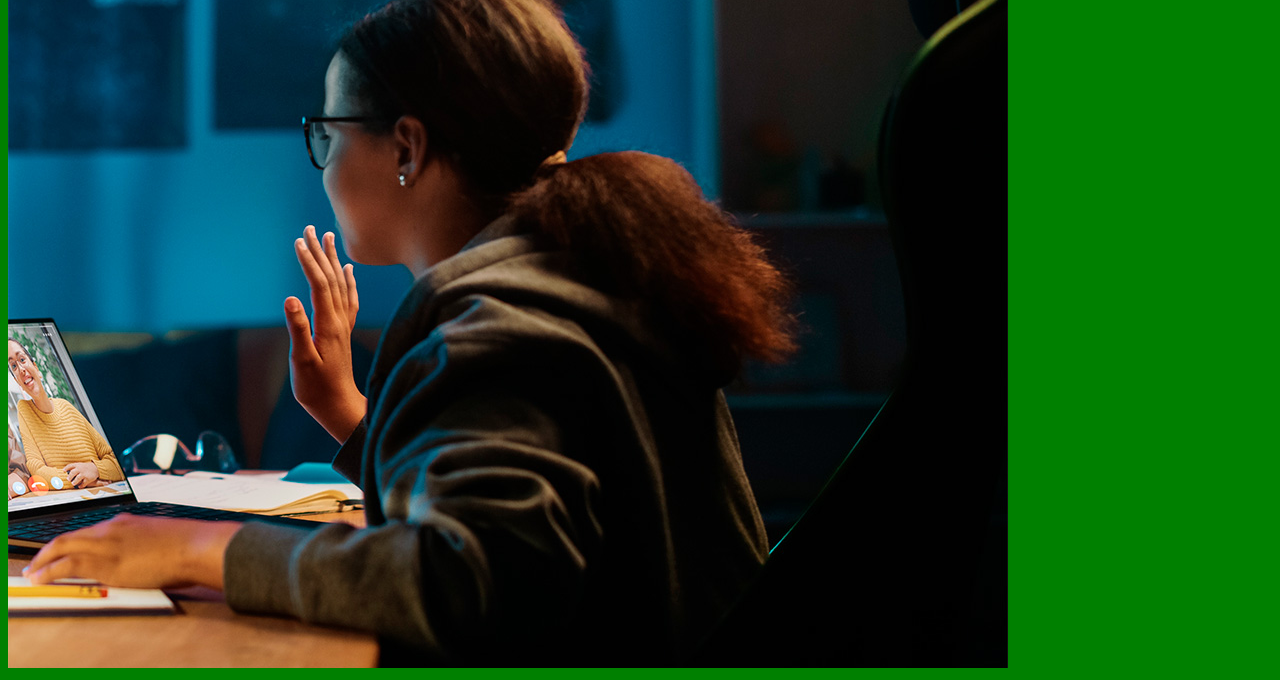
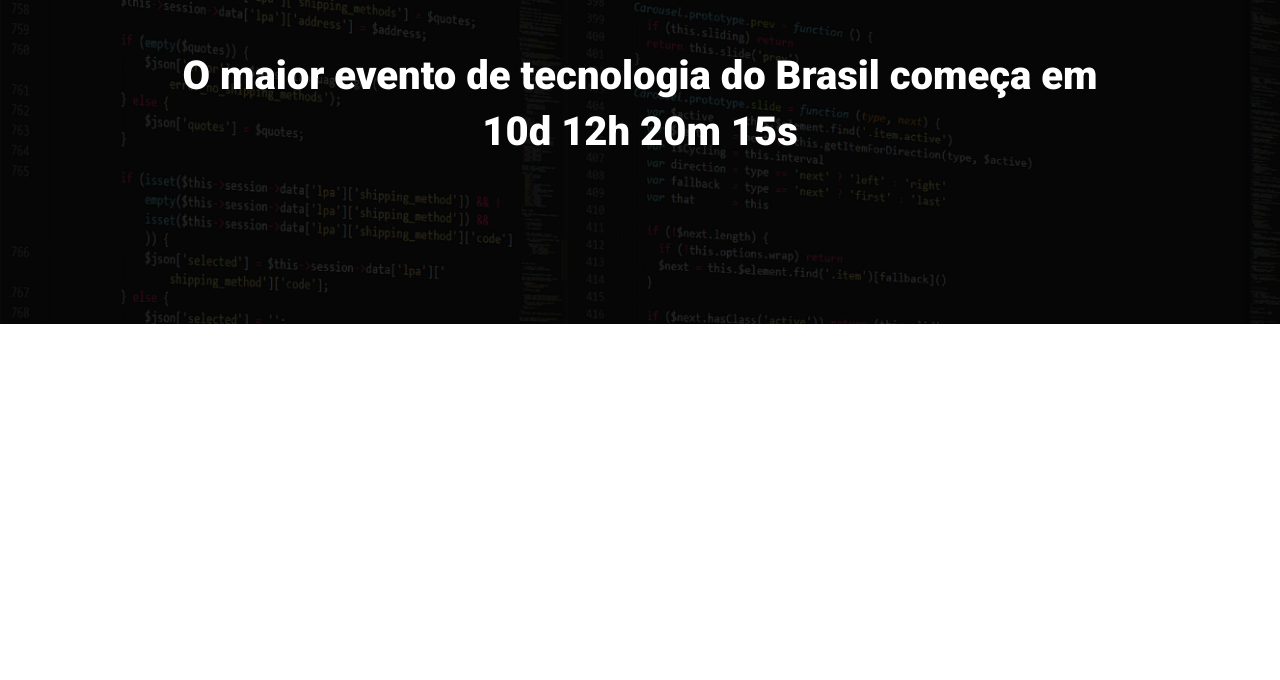
Before and after one commit to Albert5a/ebac_talks, a website built with Parcel: page src/index.html in a window 1280 px wide. Shown: the part 160-840 px from the top of the page. After the commit the page ends 800 px from the top, so only its background shows below. Built offline with nearby package versions, Linux system fonts and the light colour scheme.

Commit message:
configurando _hero

```diff
--- a/src/index.html
+++ b/src/index.html
@@ -4,12 +4,21 @@
     <meta charset="UTF-8">
     <meta http-equiv="X-UA-Compatible" content="IE=edge">
     <meta name="viewport" content="width=device-width, initial-scale=1.0">
-    <title>EBAC Talk</title>
+    <link rel="preconnect" href="https://fonts.googleapis.com">
+    <link rel="preconnect" href="https://fonts.gstatic.com" crossorigin>
+    <link href="https://fonts.googleapis.com/css2?family=Roboto:wght@400;700;900&display=swap" rel="stylesheet">
+    <title>EBAC Talks</title>
     <link rel="stylesheet" href="styles/main.scss">
 </head>
 <body>
-    <h1>Olá</h1>
-    <img src="./images/backend.png" alt="">
+    <header class="hero">
+        <div class="container">
+            <img class="hero__logo" src="images/ebac_logo.svg" alt="EBAC">
+            <p class="hero__text">
+                O maior evento de tecnologia do Brasil começa em 10d 12h 20m 15s
+            </p>
+        </div>
+    </header>
 
     <script src="scripts/main.js"></script>
 </body>
--- /dev/null
+++ b/src/styles/_hero.scss
@@ -0,0 +1,52 @@
+.hero {
+    padding-top: 64px;
+    padding-bottom: 100px;
+    background-image: url(../images/fundo.png);
+    background-repeat: no-repeat;
+    background-size: cover;
+    position: relative;
+
+    .container {
+        position: relative;
+    }
+
+    &::before {
+        position: absolute;
+        top: 0;
+        left: 0;
+        width: 100%;
+        height: 100%;
+        background-color: #000;
+        content: '';
+        opacity: .8;
+    }
+
+    &__text {
+        margin-top: 64px;
+        margin-bottom: 64px;
+        font-size: 40px;
+        line-height: 56px;
+        font-weight: 800;
+        text-align: center;
+    }
+
+    &__logo {
+        margin: 0 auto;
+        height: 80px;
+        display: block;
+    }
+
+    @media (max-width: 640px) {
+        padding: 40px 0;
+
+        &__logo {
+            height: 40px;
+        }
+
+        &__text {
+            font-size: 22px;
+            line-height: 24px;
+            margin: 24px 0;
+        }
+    }
+}
--- a/src/styles/main.scss
+++ b/src/styles/main.scss
@@ -1,3 +1,23 @@
-body {
-    background-color: green;
+@use 'hero';
+
+* {
+    padding: 0;
+    margin: 0;
+    box-sizing: border-box;
+    font-family: Roboto, sans-serif;
+    color: #fff;
 }
+
+.container {
+    max-width: 960px;
+    width: 100%;
+    margin: 0 auto;
+
+    @media (max-width: 640px) {
+        max-width: 80%;
+    }
+
+    @media (max-width: 1024px) {
+        max-width: 90%;
+    }
+}
```
Also changed, not shown: documents.txt (+21 -2 lines).
